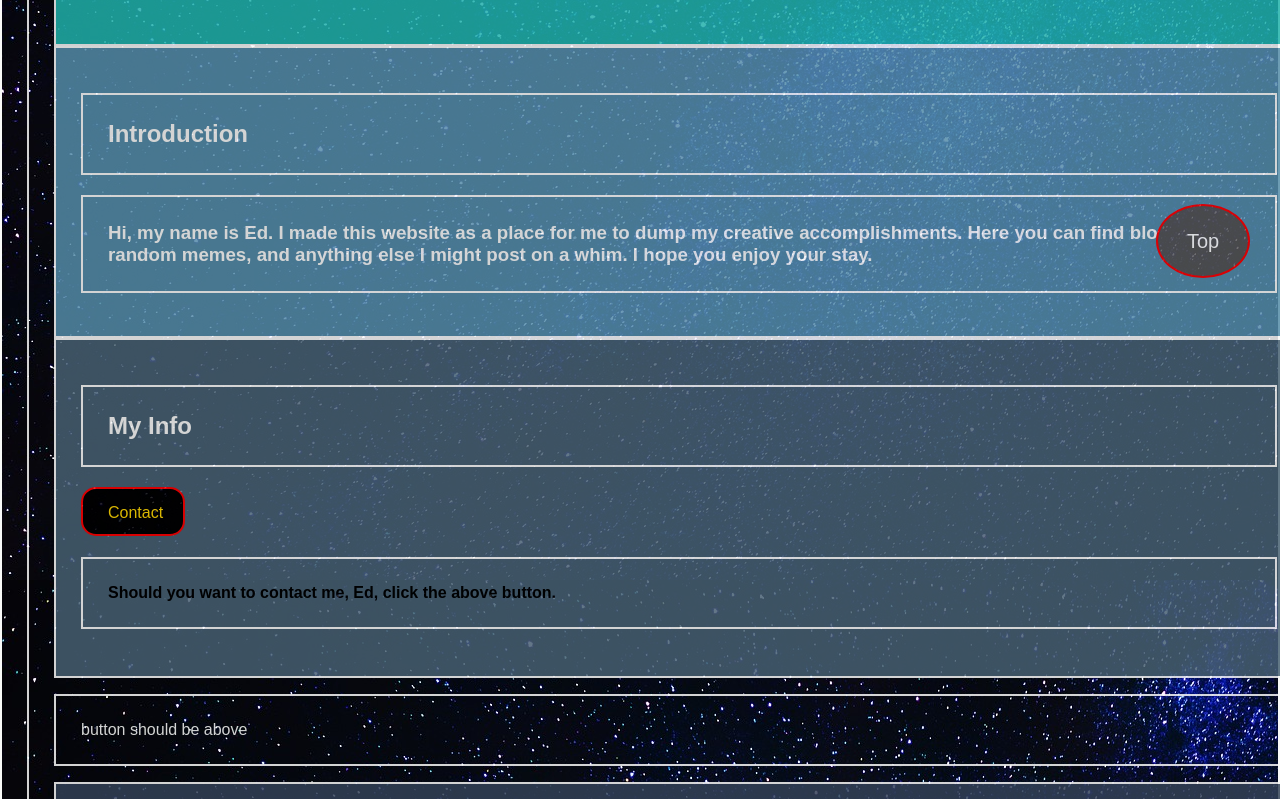
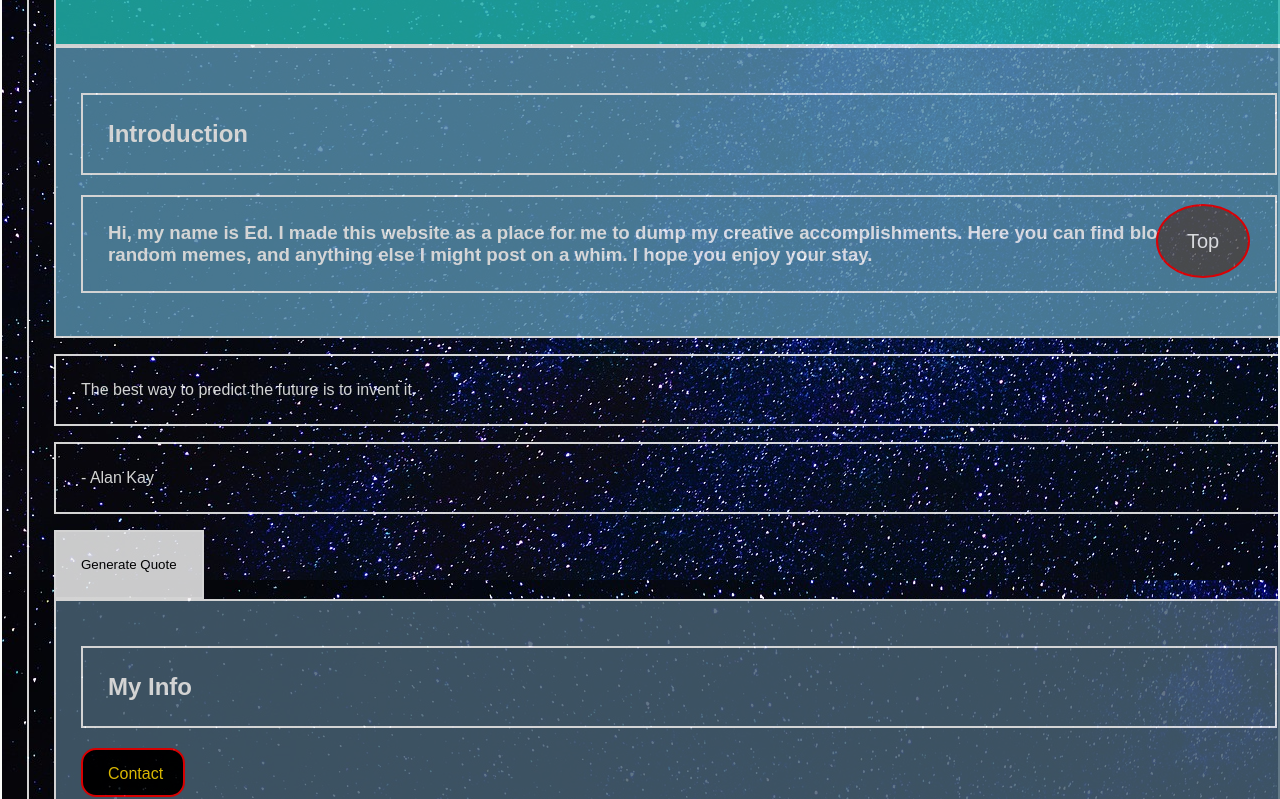
Before and after one commit to edwrand/odin_website, a plain HTML site: page index.html in a window 1280 px wide. Shown: the part 502-1301 px from the top of the page. Drawn offline with Linux system fonts and the light colour scheme.

Commit message:
random quote generator with event button to re-randomize

```diff
--- a/index.html
+++ b/index.html
@@ -42,7 +42,11 @@
             accomplishments. Here you can find blogs, art, random memes, and anything else I might post on a whim. I
             hope you enjoy your stay.</h3>
     </div>
-
+    <!-- the random quote generator -->
+    <p id="quote"></p>
+    <p id="author"></p>
+    <button onclick="generateQuote()">Generate Quote</button>
+    <!-- end random quote gen-->
     <div class="main-content">
         <h2>My Info</h2>
         <a style="text-align: center;"" href=" ./pages/contact.html">Contact</a>
--- a/javascript.js
+++ b/javascript.js
@@ -1,6 +1,6 @@
 // practicing some JavaScript
 
-//
+// interactive button with mouseover and mouseout
 var button = document.getElementById("myButton");
 button.addEventListener("mouseover", function () {
     button.style.fontSize = "30px";
@@ -25,6 +25,8 @@ function showTime() {
         h = h - 12;
         session = "PM";
     }
+    // this statement is basically a shorthand for an if-else statement
+    // ? represents the if and : represents the else
     h = (h < 10) ? "0" + h : h;
     m = (m < 10) ? "0" + m : m;
     s = (s < 10) ? "0" + s : s;
@@ -34,6 +36,34 @@ function showTime() {
 }
 showTime();
 
+// random quote generator
+var quotes = [
+    {
+        text: "The only way to do great work is to love what you do.",
+        author: "Steve Jobs"
+    },
+    {
+        text: "Success is not final, failure is not fatal: it is the courage to continue that counts.",
+        author: "Winston Churchill"
+    },
+    {
+        text: "The best way to predict the future is to invent it.",
+        author: "Alan Kay"
+    }
+];
+// get the random quote
+function getRandomQuote() {
+    var randomIndex = Math.floor(Math.random() * quotes.length);
+    return quotes[randomIndex];
+}
+// generate the quote
+function generateQuote() {
+    var quote = getRandomQuote();
+    document.getElementById("quote").innerHTML = quote.text;
+    document.getElementById("author").innerHTML = "- " + quote.author;
+}
+// when the window is loaded call the generateQuote function
+window.onload = generateQuote();
 
 // more practice
 // if (condition)
@@ -65,18 +95,6 @@ console.log(lastLetter("hello"))
 // fizbuzz
 
 //let answer = parseInt(prompt("Please enter the number you would like to FizzBuzz up to: "));
-
-for (let i = 1; i <= answer; i++) {
-    if (i % 3 === 0 && i % 5 === 0) {
-        console.log("FizzBuzz");
-    } else if (i % 3 === 0) {
-        console.log("Fizz");
-    } else if (i % 5 === 0) {
-        console.log("Buzz");
-    } else {
-        console.log(i);
-    }
-}
 
 // go back to top button
 const scrollToTopButton = document.getElementById("scroll-to-top");
```
